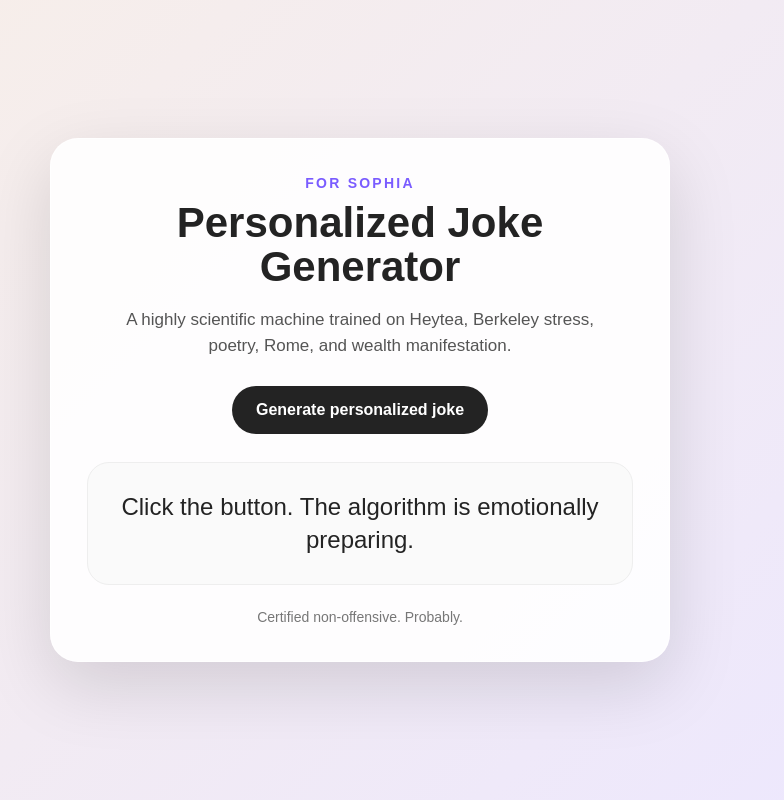
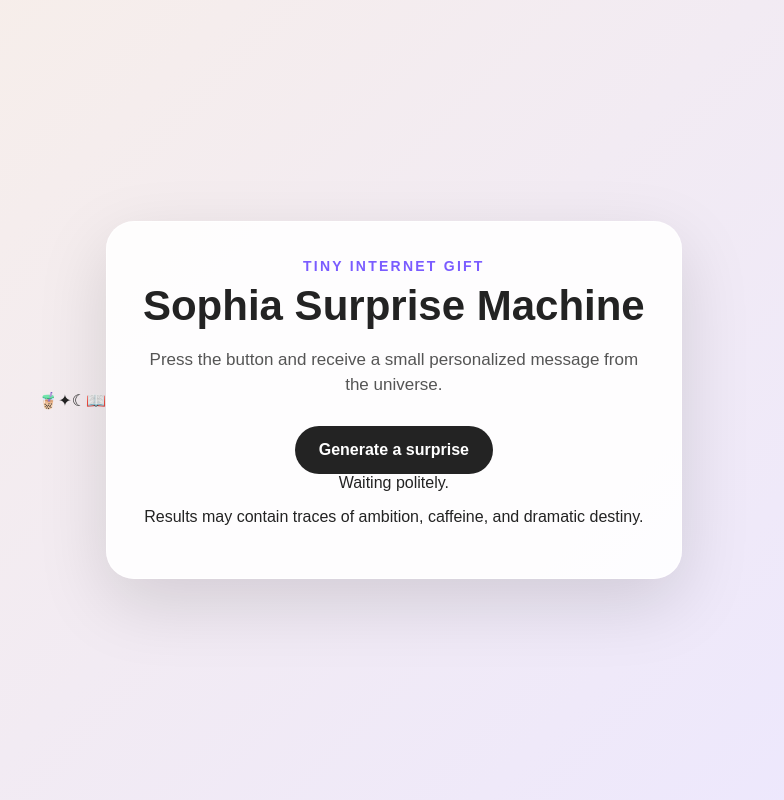
Before and after one commit to nocteluden/websitevibecoding, a plain HTML site: page index.html in a window 1280 px wide. Shown: the whole page, without its empty margins (280-1064 px from the left). Drawn offline with Linux system fonts and the light colour scheme.

Commit message:
Update index.html

```diff
--- a/index.html
+++ b/index.html
@@ -3,26 +3,33 @@
 <head>
   <meta charset="UTF-8" />
   <meta name="viewport" content="width=device-width, initial-scale=1.0" />
-  <title>Sophia Joke Generator</title>
+  <title>Sophia Surprise Machine</title>
   <link rel="stylesheet" href="style.css" />
 </head>
 <body>
-  <main class="container">
+  <div class="floating boba">🧋</div>
+  <div class="floating star">✦</div>
+  <div class="floating moon">☾</div>
+  <div class="floating book">📖</div>
+
+  <main class="page">
     <section class="card">
-      <p class="eyebrow">For Sophia</p>
-      <h1>Personalized Joke Generator</h1>
+      <p class="eyebrow">tiny internet gift</p>
+      <h1>Sophia Surprise Machine</h1>
       <p class="subtitle">
-        A highly scientific machine trained on Heytea, Berkeley stress, poetry, Rome, and wealth manifestation.
+        Press the button and receive a small personalized message from the universe.
       </p>
 
-      <button id="jokeButton">Generate personalized joke</button>
+      <button id="generateButton">
+        Generate a surprise
+      </button>
 
-      <div id="jokeBox" class="joke-box">
-        Click the button. The algorithm is emotionally preparing.
+      <div id="outputBox" class="output-box">
+        Waiting politely.
       </div>
 
-      <p class="footer">
-        Certified non-offensive. Probably.
+      <p class="hint">
+        Results may contain traces of ambition, caffeine, and dramatic destiny.
       </p>
     </section>
   </main>
```
